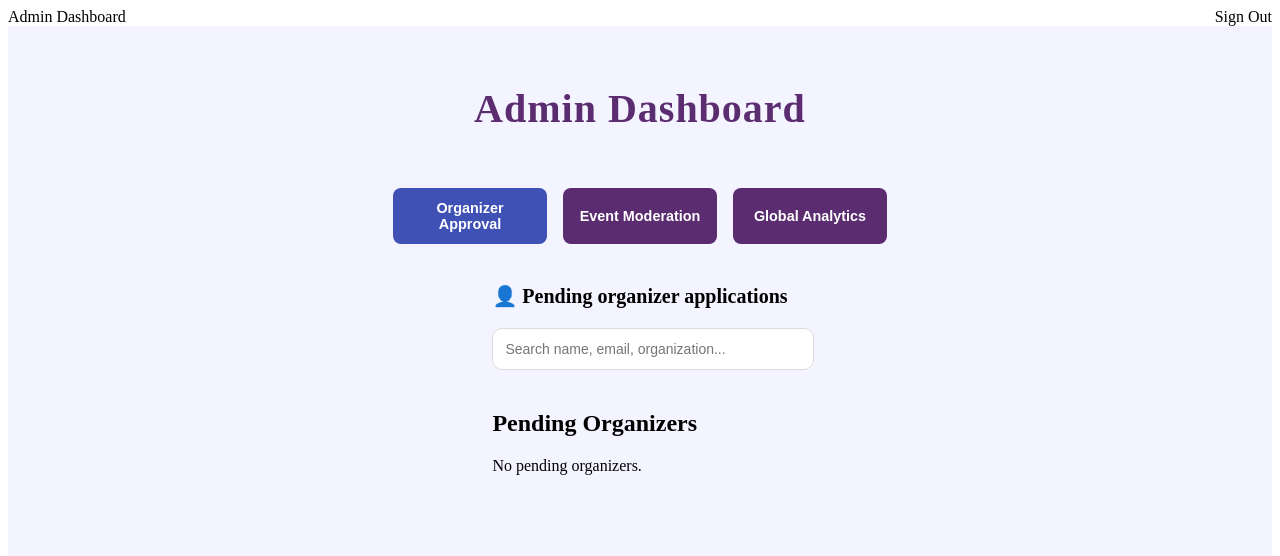
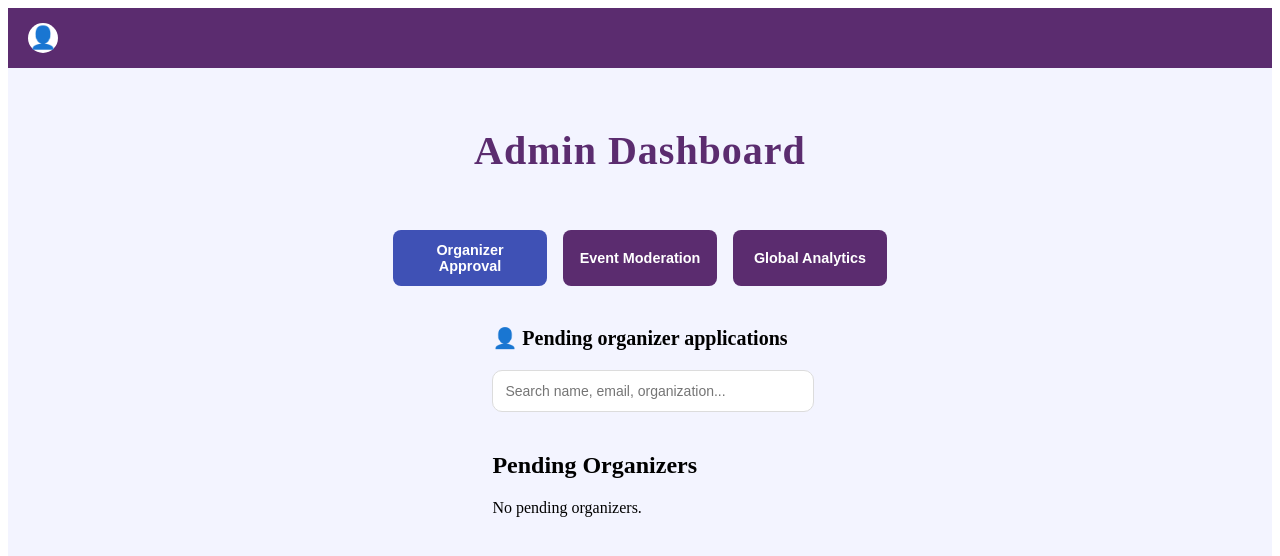
Before and after one commit to Jad-Atieh/SOEN-341-Project-Fall-2025, a React (Vite) app in the folder frontend/: page /admin in a window 1280 px wide. Shown: the top 556 px of the page. Built offline with nearby package versions, Linux system fonts and the light colour scheme; no server answers; sample sign-in values are in the browser's storage.

Commit message:
added the nav bar

```diff
--- a/frontend/src/App.jsx
+++ b/frontend/src/App.jsx
@@ -1,10 +1,7 @@
-import React from "react";
-import { BrowserRouter, Routes, Route, Navigate, Link, useNavigate } from "react-router-dom";
+import React, { useState } from "react";
+import { BrowserRouter, Routes, Route, Navigate, useNavigate, Link } from "react-router-dom";
 import { ToastContainer, toast } from "react-toastify";
 import "react-toastify/dist/ReactToastify.css";
-
-
-
 
 import EventsList from "./pages/EventsList";
 import EditEvent from "./pages/EditEvent";
@@ -17,88 +14,72 @@ import Signup from "./pages/Signup";
 import NotFound from "./pages/NotFound";
 import AdminDashboard from "./pages/admin/AdminDashboard";
 import StudentDashboard from "./pages/StudentDashboard";
+import StudentTickets from "./pages/StudentTickets";
 import ProtectedRoute from "./components/ProtectedRoute";
 import PublicRoute from "./components/PublicRoute";
-import StudentTickets from "./pages/StudentTickets";
 
-
-// logout function
+// Logout function
 function Logout() {
   localStorage.clear();
   toast.info("You have signed out!");
   return <Navigate to="/login" />;
 }
 
-
-// Navigation bar component
+// Navbar with dropdown user menu
 function Navbar() {
   const navigate = useNavigate();
   const accessToken = localStorage.getItem("access_token");
   const isLoggedIn = !!accessToken;
+  const [dropdownOpen, setDropdownOpen] = useState(false);
 
+  let role = null;
+  let name = null;
+  let email = null;
 
- // Getting the role
- let role = null;
   if (accessToken) {
     try {
       const payload = JSON.parse(atob(accessToken.split(".")[1]));
       role = payload.role;
+      name = payload.name;
+      email = payload.email;
     } catch (err) {
       console.error("Failed to decode token:", err);
     }
   }
 
-
- // Signing out logic
   const handleLogout = () => {
     localStorage.clear();
     toast.success("Logged out successfully!");
     navigate("/login");
   };
 
+  return (
+    <nav className="navbar">
 
- return (
-   // navigation bar based on user role and login status
-   <nav className="navbar">
-     {!isLoggedIn && (
-       <>
-         <Link to="/"> Home</Link> {" "}
-         <Link to="/login">Login</Link> {"  "}
-         <Link to="/signup">Signup</Link> {"  "}
-       </>
-     )}
+      {isLoggedIn && (
+        <div className="navbar-user-dropdown">
+          <button
+            className="user-icon"
+            onClick={() => setDropdownOpen(!dropdownOpen)}
+          >
+            👤
+          </button>
+          {dropdownOpen && (
+            <div className="dropdown-menu">
+              <p><strong>{name}</strong></p>
+              <p>{email}</p>
+              <p>Role: {role}</p>
 
 
-     {isLoggedIn && role === "student" && (
-       <>
-         <Link to="/student">Student Dashboard</Link> {"  "}
-          <Link to="/student/tickets">My Tickets</Link> {"  "}
+
               <button onClick={handleLogout} className="button-style">Sign Out</button>
-       </>
+            </div>
           )}
-
-
-     {isLoggedIn && role === "organizer" && (
-       <>
-         <Link to="/organizer">Organizer Dashboard</Link> {"  "}
-         <Link to="/organizer/analytics">Analytics</Link> {"  "}
-         <Link to="/organizer/checkin">Check-in</Link> {"  "}
-         <Link to="/create-event">Create Event</Link> {"  "}
-         <button onClick={handleLogout} className="button-style">Sign Out</button>
-       </>
-     )}
-
-
-     {isLoggedIn && role === "admin" && (
-       <>
-         <Link to="/admin">Admin Dashboard</Link> {"  "}
-         <button onClick={handleLogout} className="button-style">Sign Out</button>
-       </>
+        </div>
       )}
     </nav>
   );
 }
-
 
 function App() {
   return (
@@ -106,13 +87,11 @@ function App() {
       <ToastContainer position="top-right" autoClose={3000} />
       <Navbar />
 
-
       <Routes>
-       <Route path="/" element={ <PublicRoute> <EventsList /></PublicRoute>} />
-       <Route path="/login" element={ <PublicRoute> <Login /> </PublicRoute>} />
+        <Route path="/" element={<PublicRoute><EventsList /></PublicRoute>} />
+        <Route path="/login" element={<PublicRoute><Login /></PublicRoute>} />
         <Route path="/signup" element={<PublicRoute><Signup /></PublicRoute>} />
         <Route path="/logout" element={<Logout />} />
-
 
         {/* Admin Routes */}
         <Route path="/admin" element={
@@ -126,7 +105,6 @@ function App() {
         <Route path="/student/tickets" element={
           <ProtectedRoute roles={["student"]}><StudentTickets /></ProtectedRoute>
         } />
-
 
         {/* Organizer Routes */}
         <Route path="/organizer" element={
@@ -147,7 +125,6 @@ function App() {
           <ProtectedRoute roles={["organizer", "admin"]}><EditEvent /></ProtectedRoute>
         } />
 
-
         {/* Catch-all route */}
         <Route path="*" element={<NotFound />} />
       </Routes>
@@ -155,5 +132,4 @@ function App() {
   );
 }
 
-
 export default App;
--- a/frontend/src/styles/PageStyle.css
+++ b/frontend/src/styles/PageStyle.css
@@ -102,33 +102,77 @@
  /*********************************************************************************************************/
 
  .navbar {
+  background-color: #5B2C6F;
+  padding: 10px 20px;
   display: flex;
-  gap: 1.5rem;
- }
+  justify-content: flex-start;
+  align-items: center;
+  position: relative;
+  font-family: 'Segoe UI', Tahoma, Geneva, Verdana, sans-serif;
+  min-height: 40px;
+}
 
- .navbar a,
- .button-style {
-  color: #000;
-  text-decoration: none;
- }
+.user-icon {
+  background-color: #fff;
+  border: none;
+  border-radius: 50%;
+  font-size: 22px;
+  cursor: pointer;
+  width: 30px;
+  height: 30px;
+  display: flex;
+  align-items: center;
+  justify-content: center;
+}
 
- .navbar a:hover,
- .button-style:hover {
+.navbar-user-dropdown {
+  position: relative;
+}
+
+.dropdown-menu {
+  position: absolute;
+  left: 0;
+  top: 50px;
+  background-color: #fff;
+  border-radius: 12px;
+  box-shadow: 0 6px 15px rgba(0,0,0,0.15);
+  width: 220px;
+  padding: 15px;
+  text-align: left;
+  z-index: 1000;
+}
+
+.dropdown-menu p {
+  margin: 5px 0;
   color: #333;
-  text-decoration: underline;
- }
+  font-size: 14px;
+}
 
- .button-style {
-  background: none;
+.dropdown-menu strong {
+  font-size: 16px;
+}
+
+.button-style {
+  margin-top: 12px;
+  width: 100%;
+  padding: 10px 0;
+  background-color: #5B2C6F;
+  color: #fff;
+  font-weight: 700;
+  font-size: 15px;
   border: none;
-  padding: 0;
-  margin: 0;
-  font: inherit;
+  border-radius: 8px;
   cursor: pointer;
-  border-radius: 0;
-  display: inline;
-  margin-left: auto;
- }
+  transition: all 0.2s ease;
+  text-align: center;
+}
+
+.button-style:hover {
+  background-color: #7e5aa7;
+  transform: translateY(-2px);
+  box-shadow: 0 4px 15px rgba(0,0,0,0.2);
+  color: #fff;
+}
 
 /*********************************************************************************************************/
 /**********************************       STUDENT PAGES        *******************************************/
```
Lines whose indentation alone changed are shown as unchanged.
